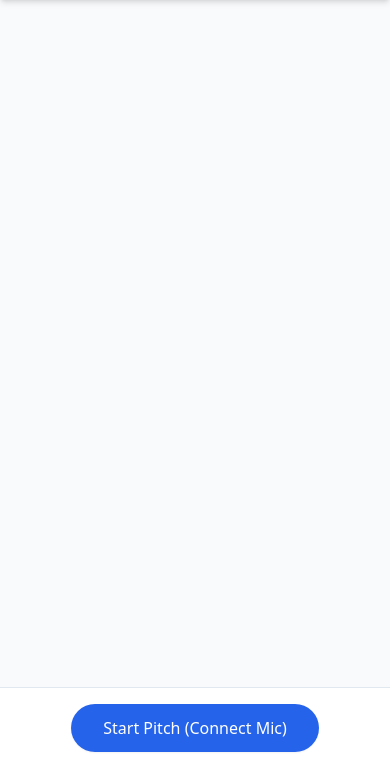
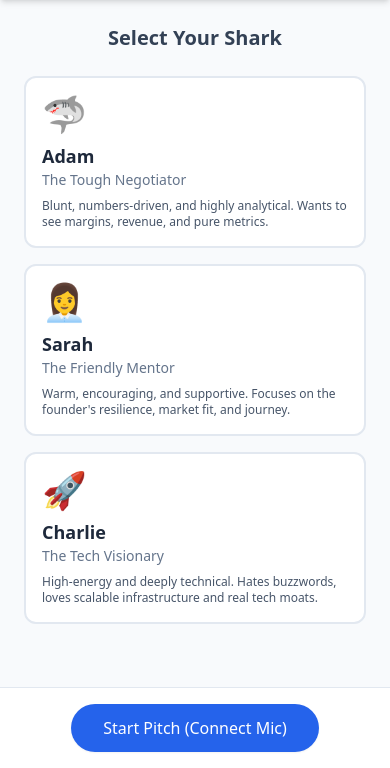
Before and after one commit to smit-faldu/prepmate, a FastAPI app: page / in a window 390 px wide. Shown: the part 76-844 px from the top of the page. Run offline with FastAPI, Linux system fonts and the light colour scheme; some libraries are stand-ins or nearby versions.

Commit message:
feat : multi persona tts and llm support

```diff
--- a/api/routes.py
+++ b/api/routes.py
@@ -11,7 +11,7 @@ router = APIRouter()
 @router.post("/bot")
 async def start_bot(props: SessionProps):
     try:
-        dict_answer = await run_bot_pipeline(sdp=props.sdp, type=props.type)
+        dict_answer = await run_bot_pipeline(sdp=props.sdp, type=props.type, persona_id=props.persona_id)
         return dict_answer
     except Exception as e:
         logger.exception(f"Failed to setup bot: {e}")
--- a/bot/llm_processor.py
+++ b/bot/llm_processor.py
@@ -8,11 +8,12 @@ from bot.agent import get_shark_agent
 from langgraph.checkpoint.sqlite.aio import AsyncSqliteSaver
 
 class LangGraphProcessor(FrameProcessor):
-    def __init__(self, session_id: str = "shark_session_global"):
+    def __init__(self, session_id: str = "shark_session_global", persona_id: str = "adam"):
         super().__init__()
         # We no longer manually track `self.messages` because the Checkpointer does it.
         self._llm_task: Optional[asyncio.Task] = None
         self.session_id = session_id
+        self.persona_id = persona_id
         self.current_stage = None # Initialize current_stage to prevent attribute errors
 
     async def _invoke_llm(self, user_text: str, direction: FrameDirection):
@@ -23,7 +24,7 @@ class LangGraphProcessor(FrameProcessor):
                 "messages": [HumanMessage(content=user_text)]
             }
 
-            config = {"configurable": {"thread_id": self.session_id}}
+            config = {"configurable": {"thread_id": self.session_id, "persona_id": self.persona_id}}
 
             # Use the Async context manager to handle the DB connection safely
             async with AsyncSqliteSaver.from_conn_string("memory.db") as memory:
--- a/models/schemas.py
+++ b/models/schemas.py
@@ -4,3 +4,4 @@ from pydantic import BaseModel
 class SessionProps(BaseModel):
     sdp: str
     type: str
+    persona_id: str = "adam"
--- a/templates/index.html
+++ b/templates/index.html
@@ -45,6 +45,40 @@
     </header>
 
     <main id="chat-container" class="flex-1 overflow-y-auto p-6 flex flex-col gap-6 max-w-4xl mx-auto w-full">
+        <div id="persona-selection" class="flex flex-col gap-4 mb-4">
+            <h2 class="text-xl font-semibold mb-2 text-center text-slate-700">Select Your Shark</h2>
+            <div class="grid grid-cols-1 md:grid-cols-3 gap-4">
+                <!-- Adam -->
+                <div class="persona-card border-2 border-slate-200 rounded-xl p-4 cursor-pointer hover:border-blue-500 transition-all bg-white"
+                    data-persona="adam" data-name="Adam (The Tough Negotiator)" data-emoji="🦈">
+                    <div class="text-4xl mb-2">🦈</div>
+                    <h3 class="font-bold text-lg text-slate-800">Adam</h3>
+                    <p class="text-sm text-slate-500 font-medium mb-2">The Tough Negotiator</p>
+                    <p class="text-xs text-slate-600">Blunt, numbers-driven, and highly analytical. Wants to see
+                        margins, revenue, and pure metrics.</p>
+                </div>
+                <!-- Sarah -->
+                <div class="persona-card border-2 border-slate-200 rounded-xl p-4 cursor-pointer hover:border-blue-500 transition-all bg-white"
+                    data-persona="sarah" data-name="Sarah (The Friendly Mentor)" data-emoji="👩‍💼">
+                    <div class="text-4xl mb-2">👩‍💼</div>
+                    <h3 class="font-bold text-lg text-slate-800">Sarah</h3>
+                    <p class="text-sm text-slate-500 font-medium mb-2">The Friendly Mentor</p>
+                    <p class="text-xs text-slate-600">Warm, encouraging, and supportive. Focuses on the founder's
+                        resilience, market fit, and journey.</p>
+                </div>
+                <!-- Charlie -->
+                <div class="persona-card border-2 border-slate-200 rounded-xl p-4 cursor-pointer hover:border-blue-500 transition-all bg-white"
+                    data-persona="charlie" data-name="Charlie (The Tech Visionary)" data-emoji="🚀">
+                    <div class="text-4xl mb-2">🚀</div>
+                    <h3 class="font-bold text-lg text-slate-800">Charlie</h3>
+                    <p class="text-sm text-slate-500 font-medium mb-2">The Tech Visionary</p>
+                    <p class="text-xs text-slate-600">High-energy and deeply technical. Hates buzzwords, loves scalable
+                        infrastructure and real tech moats.</p>
+                </div>
+            </div>
+            <p id="selection-warning" class="text-red-500 text-sm italic text-center hidden">Please select a shark to
+                continue.</p>
+        </div>
     </main>
 
     <footer class="bg-white border-t border-slate-200 p-4">
@@ -67,6 +101,24 @@
 
         let pc = null;
         let dc = null;
+        let selectedPersona = null;
+        let selectedPersonaName = "Shark";
+        let selectedPersonaEmoji = "🦈";
+
+        // Handle Persona Selection
+        const personaCards = document.querySelectorAll('.persona-card');
+        personaCards.forEach(card => {
+            card.addEventListener('click', () => {
+                // Deselect all
+                personaCards.forEach(c => c.classList.remove('border-blue-500', 'bg-blue-50'));
+                // Select clicked
+                card.classList.add('border-blue-500', 'bg-blue-50');
+                selectedPersona = card.dataset.persona;
+                selectedPersonaName = card.dataset.name;
+                selectedPersonaEmoji = card.dataset.emoji;
+                document.getElementById('selection-warning').classList.add('hidden');
+            });
+        });
 
         function appendMessage(sender, text) {
             const time = new Date().toLocaleTimeString([], { hour: '2-digit', minute: '2-digit' });
@@ -128,7 +180,7 @@
                         if (msg.type === 'transcription') {
                             appendMessage('user', msg.text);
                         } else if (msg.type === 'llm_response') {
-                            appendMessage('shark', msg.text);
+                            appendMessage(selectedPersonaName, msg.text);
                         }
                     } catch (e) {
                         console.log("Received raw data: ", event.data);
@@ -147,7 +199,8 @@
                     headers: { 'Content-Type': 'application/json' },
                     body: JSON.stringify({
                         sdp: pc.localDescription.sdp,
-                        type: pc.localDescription.type
+                        type: pc.localDescription.type,
+                        persona_id: selectedPersona
                     })
                 });
 
@@ -168,7 +221,11 @@
                 connectBtn.classList.replace('bg-blue-600', 'bg-red-500');
                 connectBtn.classList.replace('hover:bg-blue-700', 'hover:bg-red-600');
 
-                chatContainer.innerHTML = `<div class="text-center my-4"><span class="bg-slate-200 text-slate-600 text-xs font-semibold px-3 py-1 rounded-full uppercase tracking-wider">Session Started</span></div>`;
+                chatContainer.innerHTML = `<div class="text-center my-4"><span class="bg-slate-200 text-slate-600 text-xs font-semibold px-3 py-1 rounded-full uppercase tracking-wider">Session Started with ${selectedPersonaName}</span></div>`;
+
+                // Update Header
+                document.querySelector('header h1').innerText = selectedPersonaName;
+                document.querySelector('header .text-xl.shadow-lg').innerText = selectedPersonaEmoji;
 
             } catch (error) {
                 console.error("Error connecting:", error);
@@ -183,6 +240,10 @@
                 pc.close();
                 window.location.reload();
             } else {
+                if (!selectedPersona) {
+                    document.getElementById('selection-warning').classList.remove('hidden');
+                    return;
+                }
                 startConnection();
             }
         });
```
Also changed, not shown: bot/agent.py (+47 -14 lines), bot/pipeline.py (+5 -3 lines).
